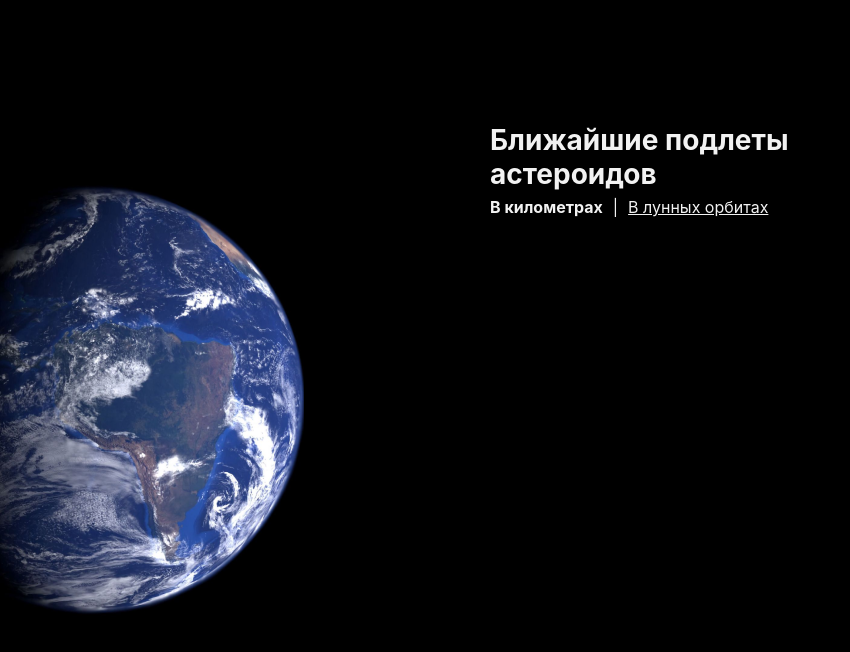
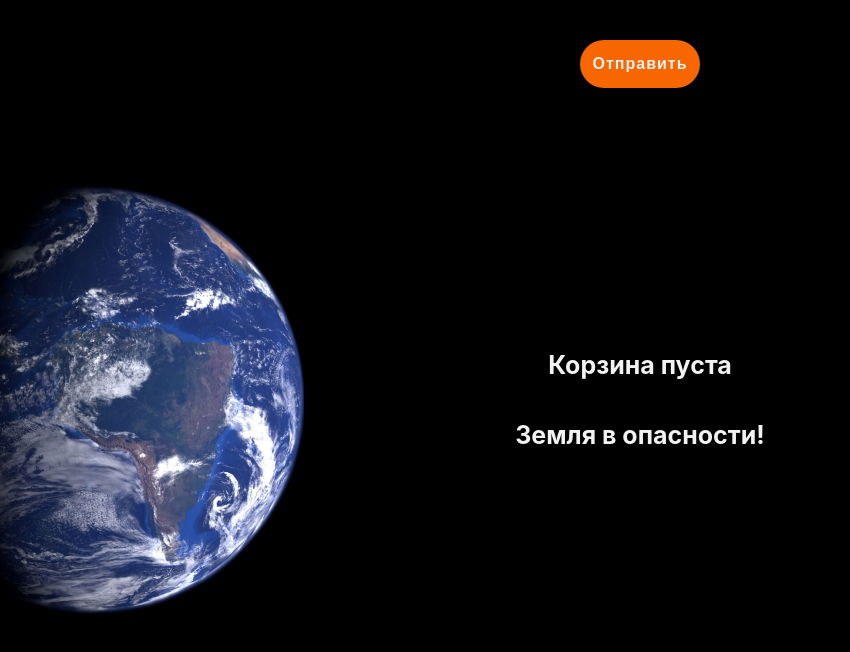
Before and after one commit to LavrCheck/space, a React (Create React App) app: page /basket in a window 1280 px wide. Shown: the top 652 px of the page, without its empty margins (0-850 px from the left). Built offline with nearby package versions, Linux system fonts and the light colour scheme.

Commit message:
+ send orders

```diff
--- a/src/App.sass
+++ b/src/App.sass
@@ -25,8 +25,23 @@
 
         @media ( max-width: 850px)
             justify-content: center
-            align-items: flex-end
-            padding-right: 10px
+            align-items: center
+
+        .variantBasket
+            width: 250px
+            height: 100px
+            display: flex
+            flex-direction: column
+            justify-content: space-between
+            position: absolute
+            top: 50%
+            left: 50%
+            transform: translate(-50%, -50%)
+
+
+            p
+                font-size: 25px
+                font-weight: 700
 
     .planet
         position: fixed
@@ -35,7 +50,7 @@
         transform: translateY(-50%)
 
         @media (max-width: 850px)
-            left: -240px
+            left: -250px
 
         @media (max-width: 300px)
             display: none
--- a/src/App.tsx
+++ b/src/App.tsx
@@ -15,6 +15,7 @@ import { BrowserRouter, Routes, Route } from 'react-router-dom';
 function App() {
 
   let [isDistance, setIsDistance] = useState<boolean>(true)
+  let [isOrderSend, setIsOrderSend] = useState<boolean>(false)
 
   const [selectedAsteroids, setSelectedAsteroids] = useState(
     () => {
@@ -39,8 +40,8 @@ function App() {
                 Change={(v: boolean) => setIsDistance(v)} />
               <AsteroidsList isDistance={isDistance}
                 selected={(x: any) => {
-                  if (!selectedAsteroids.some((a: { name: any; }) => a.name === x.name)) { let newVal = [...selectedAsteroids, x]; setSelectedAsteroids(newVal) }
-                }}
+                   let newVal = [...selectedAsteroids, x]; setSelectedAsteroids(newVal)
+                  setIsOrderSend(false)}}
                 selectedAsteroids = {selectedAsteroids}
               />
             </div>
@@ -50,11 +51,24 @@ function App() {
           <div className='App'>
             <img src={planet} alt='Planet' className='planet' />
             <div className='content'>
+              { !isOrderSend ? (
+                <React.Fragment>
+              { selectedAsteroids.length !==0 ? (
               <DiameterSelection isDistance={isDistance}
-                Change={(v: boolean) => setIsDistance(v)} />
+                Change={(v: boolean) => setIsDistance(v)} />) : (
+                  <div className='variantBasket'>
+                  <p>Корзина пуста</p>
+                  <p>Земля в опасности!</p>
+                  </div>
+                )
+              }
               <BasketContents selectedAsteroids={selectedAsteroids}
-                remove={(name: any) => { setSelectedAsteroids([...selectedAsteroids.filter((x: { name: any }) => x.name !== name)]) }}
-                isDistance={isDistance} />
+                remove={(name: any) => { setSelectedAsteroids
+                  ([...selectedAsteroids.filter((x: { name: any }) => x.name !== name)]) }}
+                isDistance={isDistance}
+                sendOrder={()=> {setSelectedAsteroids([]);setIsOrderSend(true)}}/> </React.Fragment>)
+              : (<div className='variantBasket'><p>Заказ отправлен!</p></div>)
+        }
             </div>
           </div>
         } />
--- a/src/components/basket/BasketContents.sass
+++ b/src/components/basket/BasketContents.sass
@@ -1,6 +1,15 @@
 .BasketContents
+    display: flex
+    flex-direction: column
     width: 300px
 
+    @media (max-width: 300px)
+        align-items: center
 
     h1
         color: #f2f2f2
+
+    .buttonsContainer
+        display: flex
+        justify-content: center
+        margin-top: 40px
--- a/src/components/basket/BasketContents.tsx
+++ b/src/components/basket/BasketContents.tsx
@@ -1,15 +1,18 @@
 import './BasketContents.sass';
 import { ListUnit } from '../ListUnit';
 import { useState } from 'react';
+import { Button } from '../ui/Button';
 
 export function BasketContents({
   selectedAsteroids,
   remove,
   isDistance,
+  sendOrder,
 }: {
   selectedAsteroids: object[];
   remove: any
   isDistance: boolean
+  sendOrder: any
 }) {
 
 
@@ -29,6 +32,9 @@ export function BasketContents({
             childrenButton={'УДАЛИТЬ'}
           />
         ))}
+        <div className='buttonsContainer'>
+          <Button big={true} onClick={sendOrder}>Отправить</Button>
+        </div>
       </div>
     </>
   );
```
